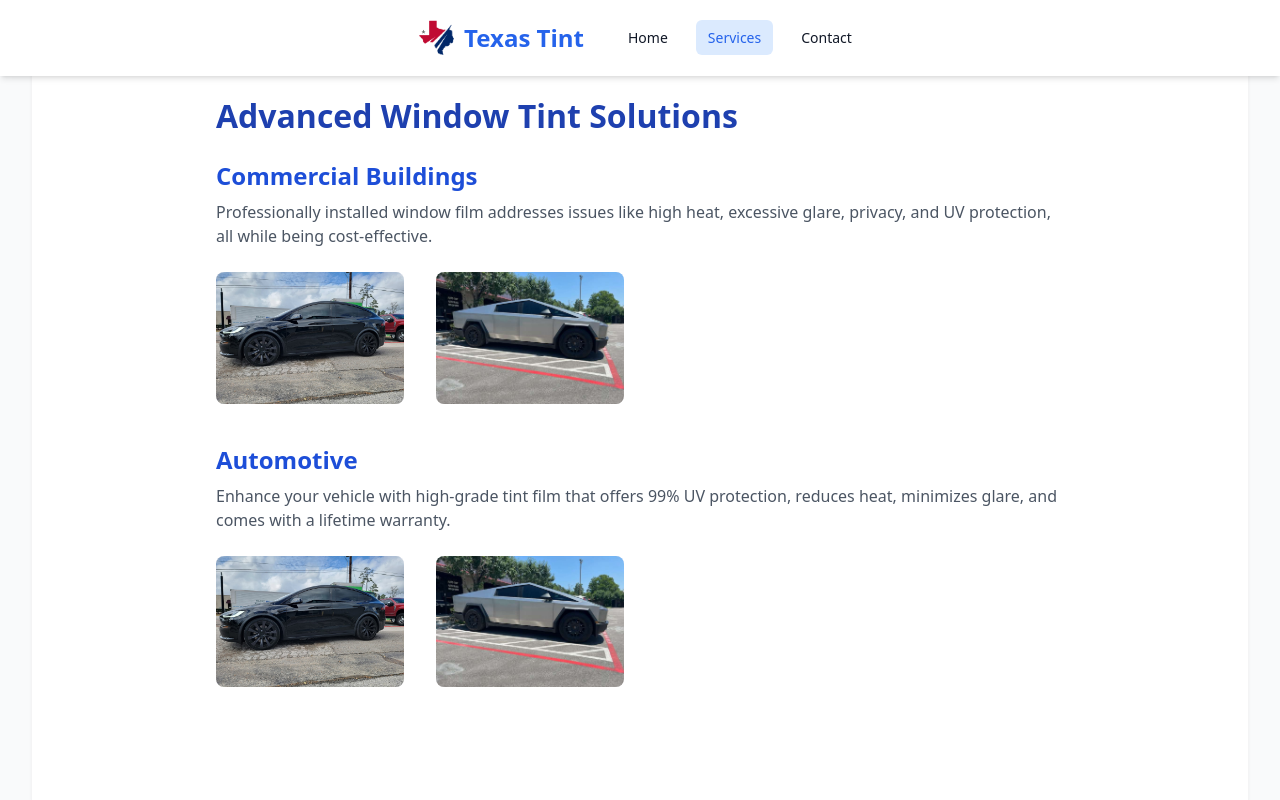
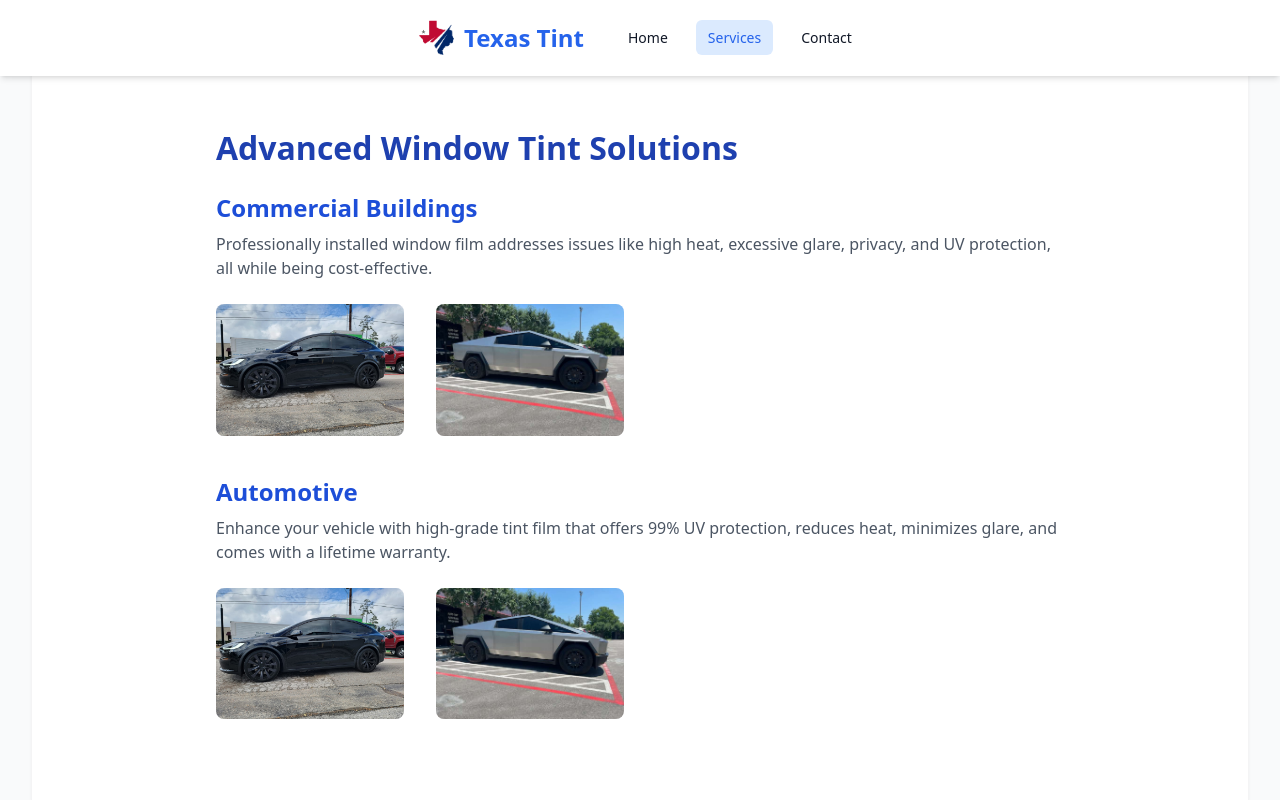
Before and after one commit to jeffreyehogg/texas-tint, a Next.js app: page /services in a window 1280 px wide. Shown: the top 800 px of the page. Built offline with nearby package versions, Linux system fonts and the light colour scheme.

Commit message:
fix padding

```diff
--- a/src/app/contact/page.tsx
+++ b/src/app/contact/page.tsx
@@ -10,7 +10,7 @@ export const metadata: Metadata = {
 
 const ContactPage = () => {
   return (
-    <Container className="py-24">
+    <Container className="py-24 lg:py-32">
       <ContactInfo />
     </Container>
   )
--- a/src/app/services/page.tsx
+++ b/src/app/services/page.tsx
@@ -4,7 +4,7 @@ import { ServiceList } from './ServiceList'
 
 const ServicesPage = () => {
   return (
-    <Container className="py-24">
+    <Container className="py-24 lg:py-32">
       <ServiceList />
     </Container>
   )
```
